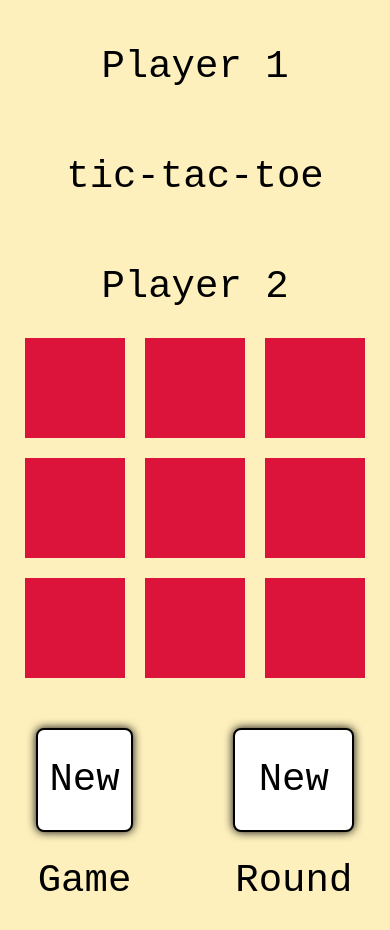
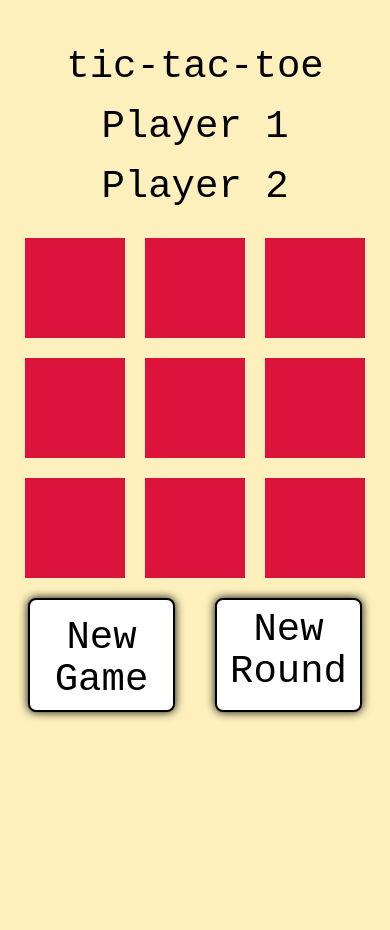
Before and after one commit to LonwaboMvovo/tic--tac-toe, a plain HTML site: page index.html in a window 390 px wide. After the commit the page ends 844 px from the top, so only its background shows below. Drawn offline with Linux system fonts and the light colour scheme.

Commit message:
made fully responsive

```diff
--- a/index.html
+++ b/index.html
@@ -25,7 +25,12 @@
             <div class="block2"></div>
         </div>
         <div class="options">
-            <div class="newGame">New Game</div>
+            <div class="newGame desktop">New Game</div>
+            <div class="newGame mobile">
+                New
+                <br>
+                Game
+            </div>
             <div class="newRound">New Round</div>
         </div>
         <div class="rules">
--- a/style.css
+++ b/style.css
@@ -5,9 +5,8 @@ body {
 
 .head {
     display: grid;
-    gap: 50px;
+    gap: auto;
     grid-template-columns: 400px 400px 400px;
-    grid-template-columns: repeat(auto-fill, minmax(400px, 1fr));
     text-align: center;
     justify-content: center;
 }
@@ -152,6 +151,60 @@ body {
     background-color: rgb(53, 0, 11);
 }
 
-/* Still have to make resposive for all devices */
+div.mobile {
+    display: none;
+}
+
+@media screen and (max-width: 1233px) {
+    .block1 {
+        text-align: center;
+    }
+
+    .block1:nth-child(2) {
+        grid-row: 1;
+    }
+
+    .head {
+        grid-template-columns: 100%;
+    }
+
+    .block1 {
+        width: 100%;
+    }
+}
+
+@media screen and (max-width: 627px) {
+    div.mobile {
+        display: block;
+    }
+
+    div.desktop {
+        display: none;
+    }
+
+    .newGame, .newRound {
+        padding-top: 10px;
+        line-height: 2.6rem;
+        margin: 20px;
+    }
+}
+
+@media screen and (max-width: 380px) {
+    .field {
+        gap: 10px;
+    }
+}
+
+@media screen and (max-width: 320px) {
+    .field {
+        gap: 5px;
+    }
+
+    .newGame, .newRound {
+        padding-top: 10px;
+        line-height: 2.6rem;
+        margin: 10px;
+    }
+}
 
 /* Done by Lonwabo Mvovo */
```
